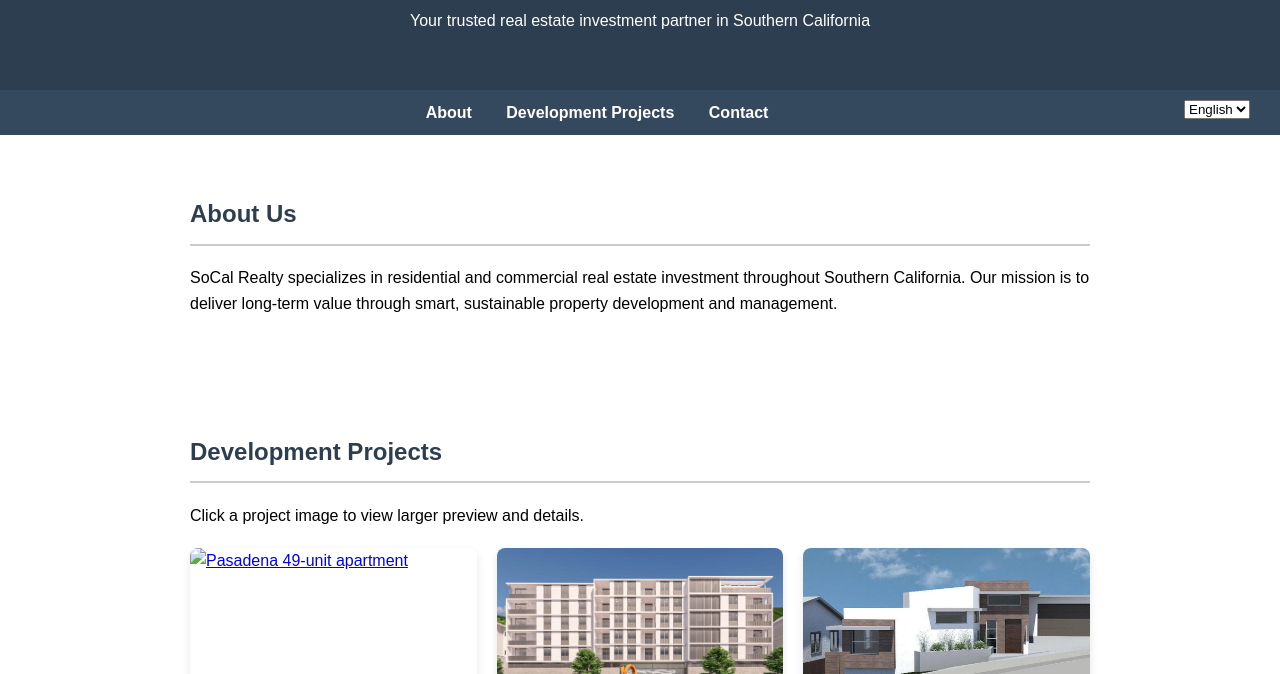
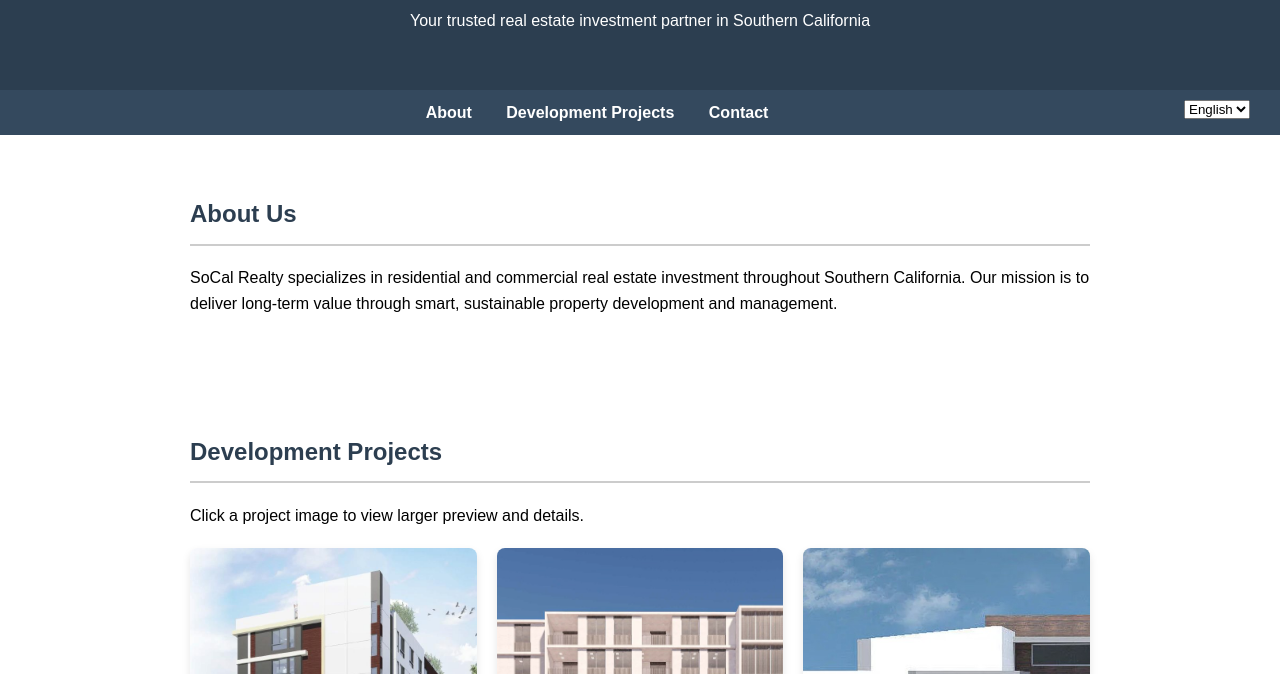
Before and after one commit to smartechrong/SoCal-website, a plain HTML site: page index.html in a window 1280 px wide. Shown: the part 126-800 px from the top of the page. Drawn offline with Linux system fonts and the light colour scheme; files whose address does not match are found by name.

Commit message:
Update index.html

```diff
--- a/index.html
+++ b/index.html
@@ -205,7 +205,7 @@
 
   <div class="gallery">
     <a href="#img1" class="gallery-item">
-      <img src="images/project1.jpg" alt="Pasadena 49-unit apartment">
+      <img src="project1.jpg" alt="Pasadena 49-unit apartment">
       <div class="gallery-info">Entitlement in progress for 49-unit apartment — Pasadena</div>
     </a>
     <a href="#img2" class="gallery-item">
```
